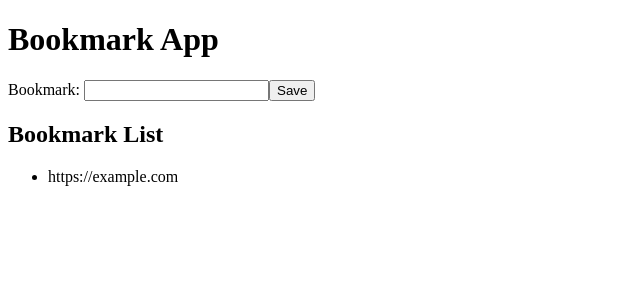
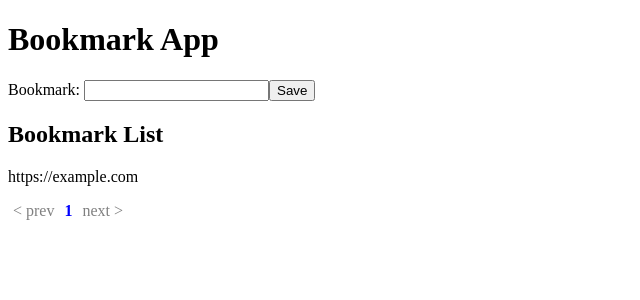
Before and after one commit to NinaKWelch/bookmark-app, a React (Create React App) app: page / in a window 1280 px wide. Both pictures are taken after typing "https://example.com" into the empty fields and a click on the button "Save". Shown: the top 300 px of the page, without its empty margins (0-640 px from the left). Built offline with nearby package versions, Linux system fonts and the light colour scheme.

Commit message:
Add pagination

```diff
--- a/package.json
+++ b/package.json
@@ -11,10 +11,12 @@
     "@types/node": "^17.0.45",
     "@types/react": "^18.0.28",
     "@types/react-dom": "^18.0.10",
+    "@types/react-paginate": "^7.1.1",
     "@types/uuid": "^9.0.0",
     "gh-pages": "^5.0.0",
     "react": "^18.2.0",
     "react-dom": "^18.2.0",
+    "react-paginate": "^8.1.4",
     "react-scripts": "5.0.1",
     "typescript": "^4.9.5",
     "uuid": "^9.0.0",
--- a/src/App.tsx
+++ b/src/App.tsx
@@ -35,10 +35,7 @@ const App = () => {
         <aside>
           <BookmarkForm />
         </aside>
-        <section>
-          <h2>Bookmark List</h2>
-          <BookmarkList />
-        </section>
+        <BookmarkList />
       </main>
     </div>
   )
--- /dev/null
+++ b/src/components/BookmarkList.css
@@ -0,0 +1,24 @@
+ul {
+  list-style: none;
+  padding-inline-start: 0;
+}
+
+ul[role='navigation'] li {
+  display: inline-block;
+  padding: 0 5px;
+  cursor: pointer;
+}
+
+li.selected {
+  color: blue;
+  font-weight: 800;
+}
+
+li.previous.disabled,
+li.next.disabled {
+  color: gray;
+}
+
+.warning {
+  color: red;
+}
--- a/src/components/BookmarkList.tsx
+++ b/src/components/BookmarkList.tsx
@@ -1,20 +1,51 @@
+import { useState } from 'react'
+import './BookmarkList.css'
+import ReactPaginate from 'react-paginate'
 import { useStateValue } from '../state'
 import { Bookmark } from '../types'
 import BookmarkListItem from './BookmarkListItem'
 
 const BookmarkList = () => {
   const [{ bookmarks }] = useStateValue()
+  const [itemsPerPage, setItemsPerPage] = useState<number>(2)
+  const [itemOffset, setItemOffset] = useState<number>(0)
 
-  if (Object.keys(bookmarks).length === 0) {
+  const listLength: number = Object.keys(bookmarks).length
+  const pageCount: number = Math.ceil(listLength / itemsPerPage)
+
+  const handlePagination = (e: any) => {
+    const newItemOffset = (e.selected * itemsPerPage) % listLength
+    setItemOffset(newItemOffset)
+  }
+
+  if (listLength === 0) {
     return <p>No bookmarks added yet!</p>
   }
 
+  //const handleItemsPerPage = (num: number) => setItemsPerPage(num)
+
   return (
-    <ul>
-      {Object.values(bookmarks)?.map((bookmark: Bookmark) => (
-        <BookmarkListItem key={bookmark.id} bookmark={bookmark} />
-      ))}
-    </ul>
+    <section>
+      <h2>Bookmark List</h2>
+      <ul>
+        {Object.values(bookmarks)
+          ?.filter(
+            (bookmark: Bookmark, index: number) =>
+              index >= itemOffset && index < itemOffset + itemsPerPage
+          )
+          .map((bookmark: Bookmark) => (
+            <BookmarkListItem key={bookmark.id} bookmark={bookmark} />
+          ))}
+      </ul>
+      <ReactPaginate
+        onPageChange={handlePagination}
+        pageCount={pageCount}
+        breakLabel="..."
+        previousLabel="< prev"
+        nextLabel="next >"
+        renderOnZeroPageCount={undefined}
+      />
+    </section>
   )
 }
 
```
Also changed, not shown: 2 other files (tests, documents, lock files or other folders).
